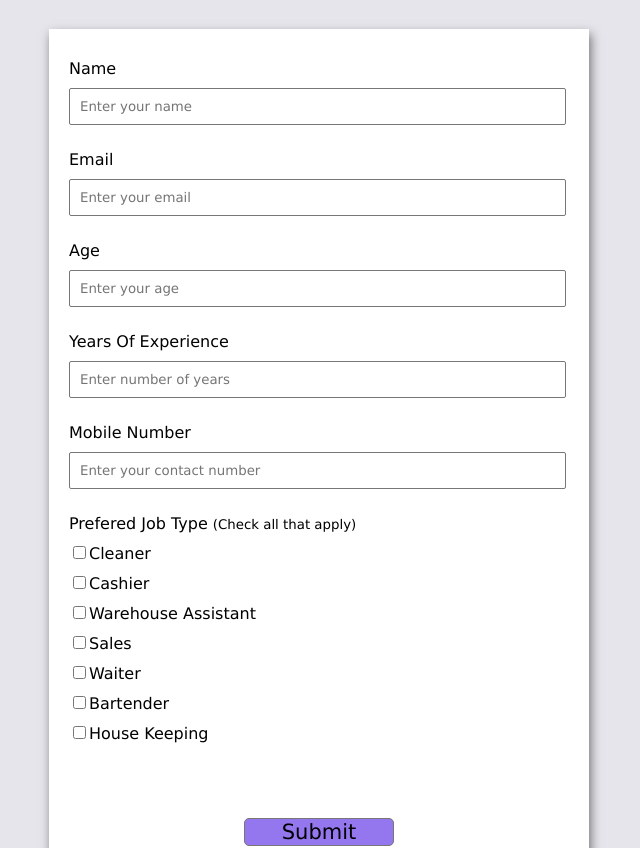
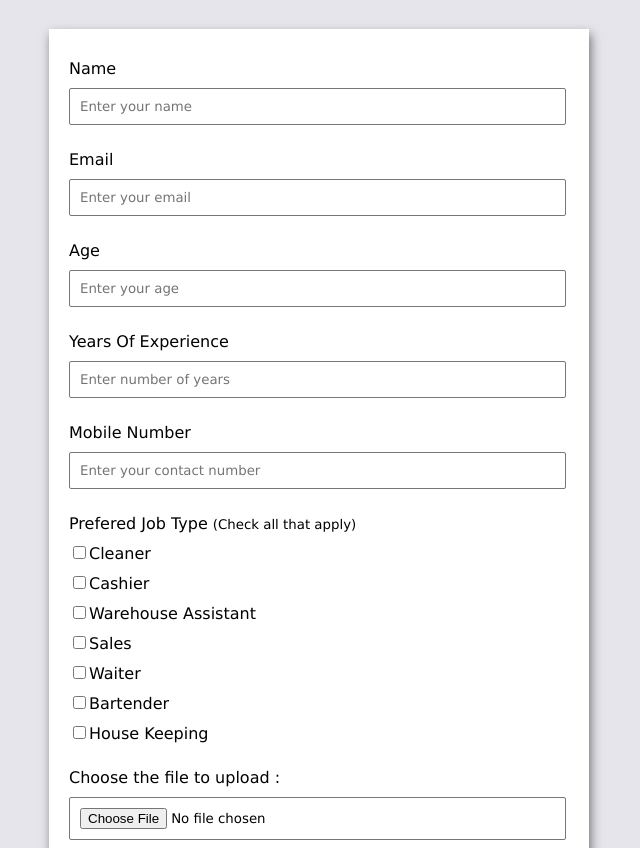
Before and after one commit to shwetabh05/HireOnDemand, a plain HTML site: page formJ.html in a window 1280 px wide. Shown: the part 113-961 px from the top of the page, without its empty margins (321-961 px from the left). Drawn offline with Linux system fonts and the light colour scheme.

Commit message:
Add files via upload

```diff
--- a/formJ.html
+++ b/formJ.html
@@ -55,6 +55,10 @@
                 <input type="checkbox" name="inp">House Keeping</input>
             </label>
         </div>
+        <div class="form-control">
+            <label>Choose the file to upload : </label>
+            <input type="file" id="myfile" />
+        </div>
         <button type="submit" value="submit"><a href="index.html">Submit</a></button>
     </form>
 </body>
```
